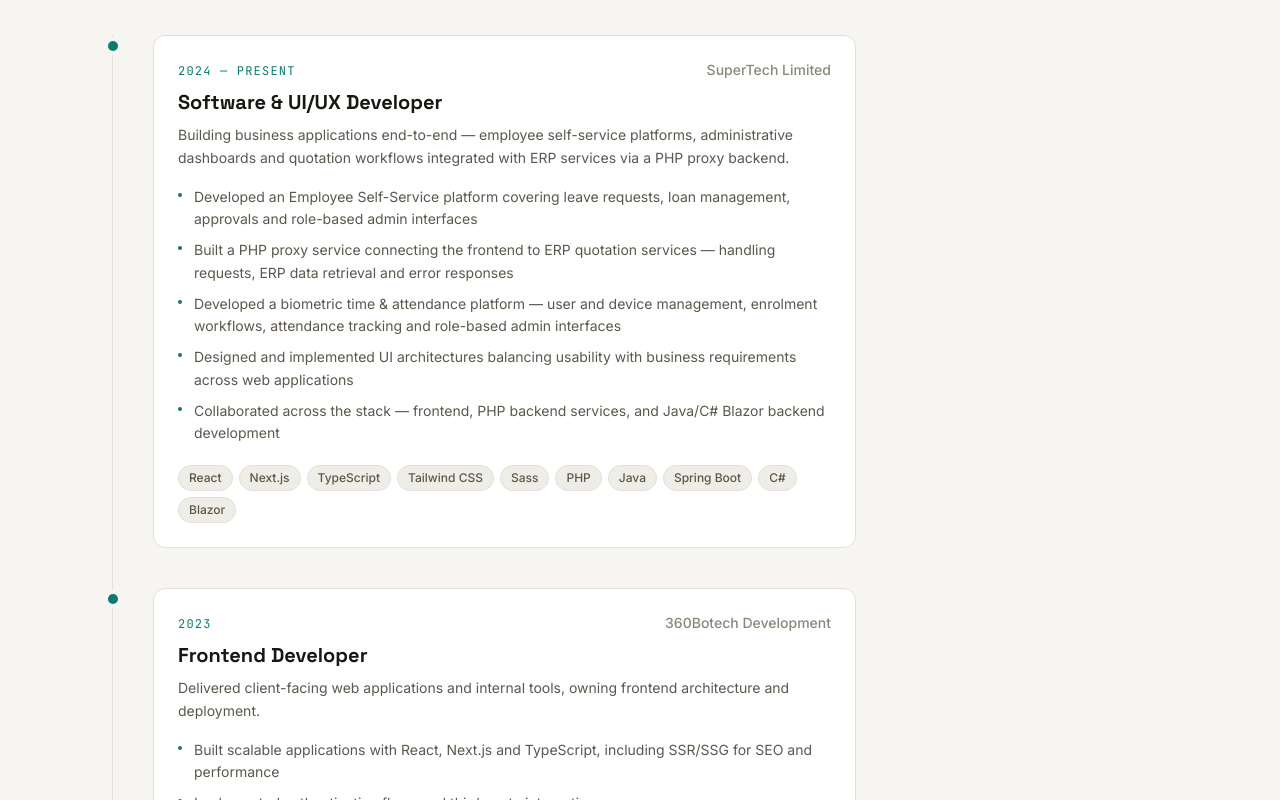
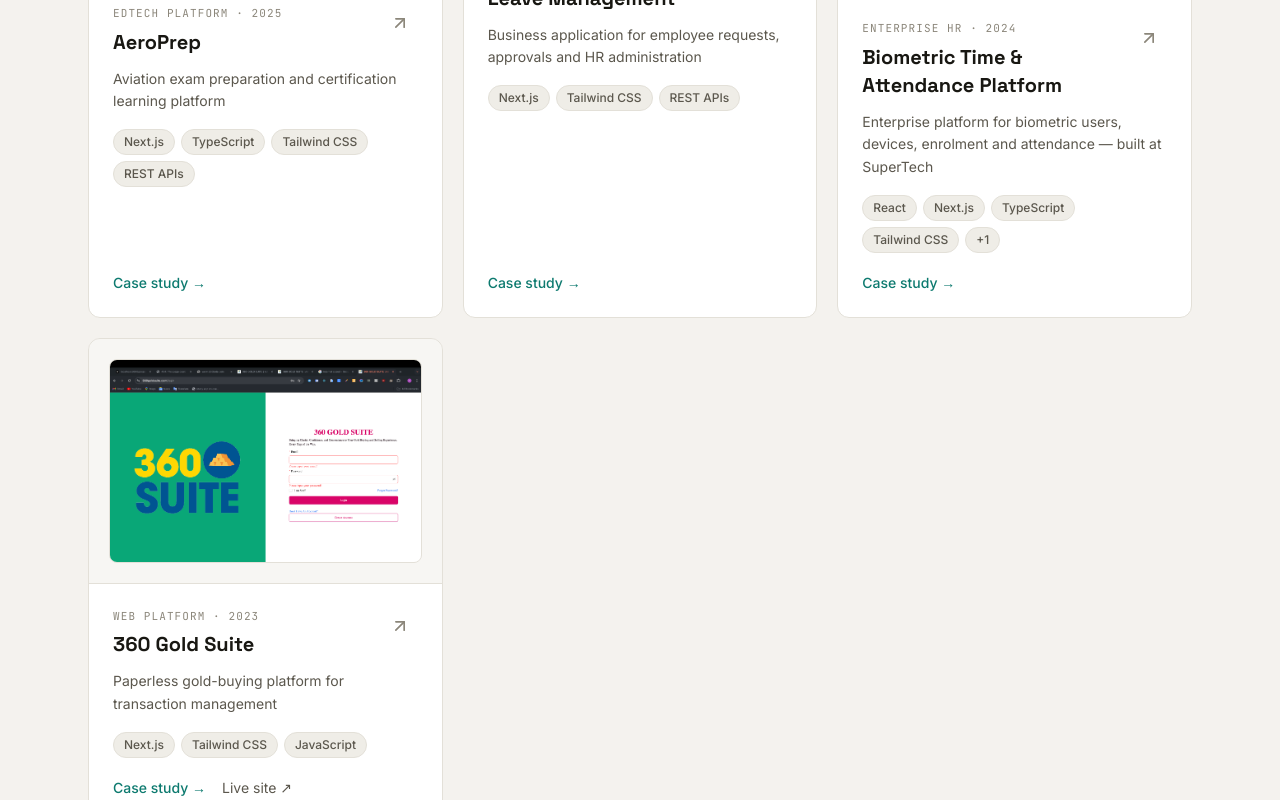
Before and after one commit to Kurtis1955/theophilus_ak, a Next.js app: page / in a window 1280 px wide. Shown: the part 2180-2980 px from the top of the page. Built offline with nearby package versions, Linux system fonts and the light colour scheme.

Commit message:
Create project-card.tsx

```diff
--- /dev/null
+++ b/app/components/project-card.tsx
@@ -0,0 +1,71 @@
+import Link from "next/link";
+import { FiArrowUpRight } from "react-icons/fi";
+import type { Project } from "@/app/lib/projects";
+import Chip from "./chip";
+import ProjectVisual from "./project-visual";
+
+export default function ProjectCard({ project }: { project: Project }) {
+  return (
+    <article className="group flex flex-col rounded-xl border border-line bg-surface overflow-hidden transition-colors hover:border-accent-line">
+      <Link
+        href={`/projects/${project.slug}`}
+        className="block"
+        aria-label={`View case study for ${project.name}`}
+      >
+        <div className="p-4 sm:p-5 border-b border-line bg-surface-2/50">
+          <ProjectVisual images={project.images.slice(0, 1)} alt={project.name} compact />
+        </div>
+      </Link>
+
+      <div className="flex flex-col flex-1 p-5 sm:p-6">
+        <div className="flex items-start justify-between gap-4">
+          <div>
+            <p className="font-mono text-[11px] uppercase tracking-widest text-faint">
+              {project.category} · {project.year}
+            </p>
+            <h3 className="mt-1.5 font-display text-xl font-bold text-ink">
+              <Link href={`/projects/${project.slug}`} className="hover:text-accent transition-colors">
+                {project.name}
+              </Link>
+            </h3>
+          </div>
+          <Link
+            href={`/projects/${project.slug}`}
+            className="shrink-0 p-2 rounded-md text-faint hover:text-accent hover:bg-accent-soft transition-colors"
+            aria-label={`Open ${project.name} case study`}
+          >
+            <FiArrowUpRight className="w-5 h-5" />
+          </Link>
+        </div>
+
+        <p className="mt-3 text-sm text-muted leading-relaxed">{project.tagline}</p>
+
+        <div className="mt-4 flex flex-wrap gap-1.5">
+          {project.stack.slice(0, 4).map((t) => (
+            <Chip key={t}>{t}</Chip>
+          ))}
+          {project.stack.length > 4 && <Chip>+{project.stack.length - 4}</Chip>}
+        </div>
+
+        <div className="mt-auto pt-5 flex items-center gap-4 text-sm">
+          <Link
+            href={`/projects/${project.slug}`}
+            className="font-medium text-accent hover:text-accent-strong transition-colors"
+          >
+            Case study →
+          </Link>
+          {project.liveUrl && (
+            <a
+              href={project.liveUrl}
+              target="_blank"
+              rel="noopener noreferrer"
+              className="text-muted hover:text-accent transition-colors"
+            >
+              Live site ↗
+            </a>
+          )}
+        </div>
+      </div>
+    </article>
+  );
+}
```
